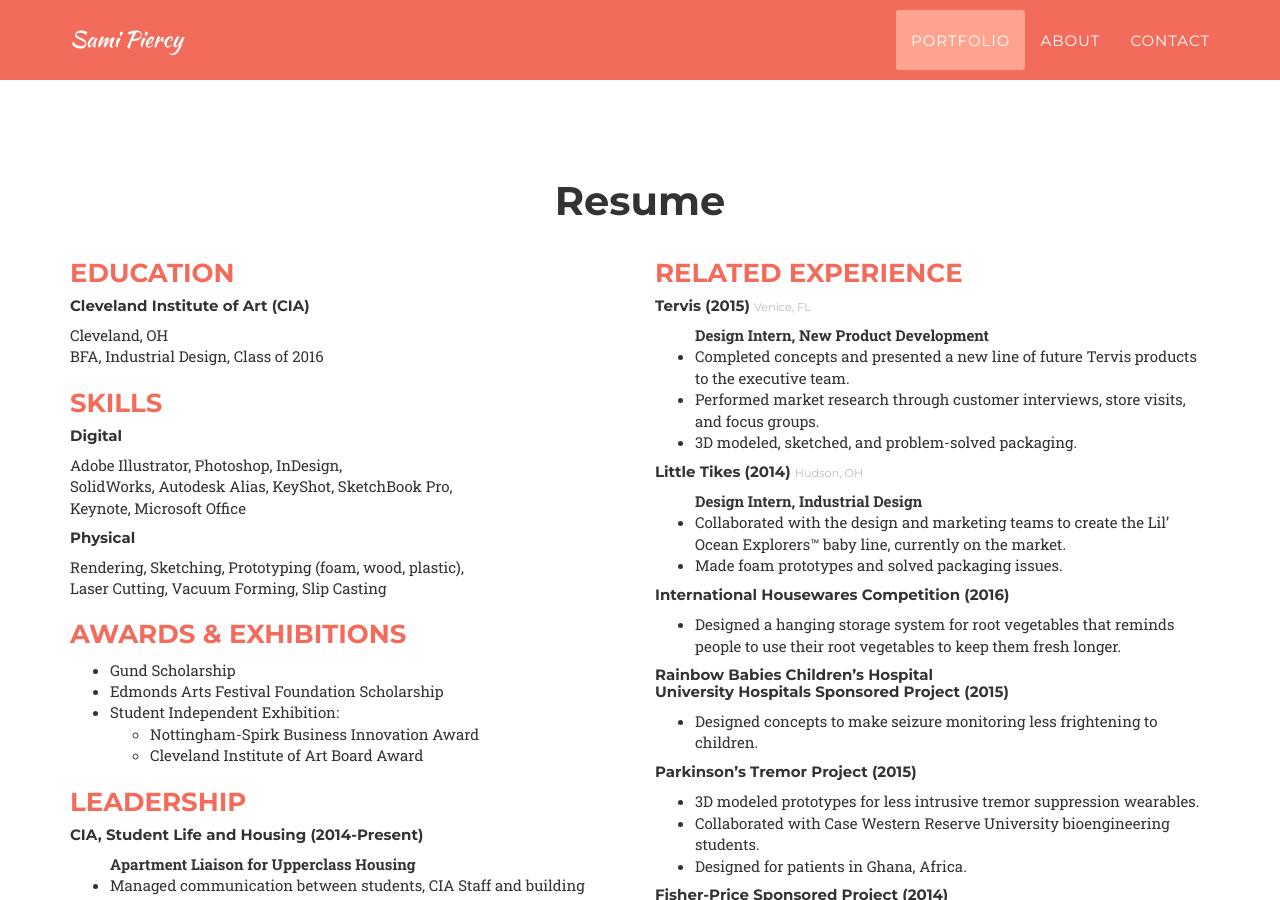
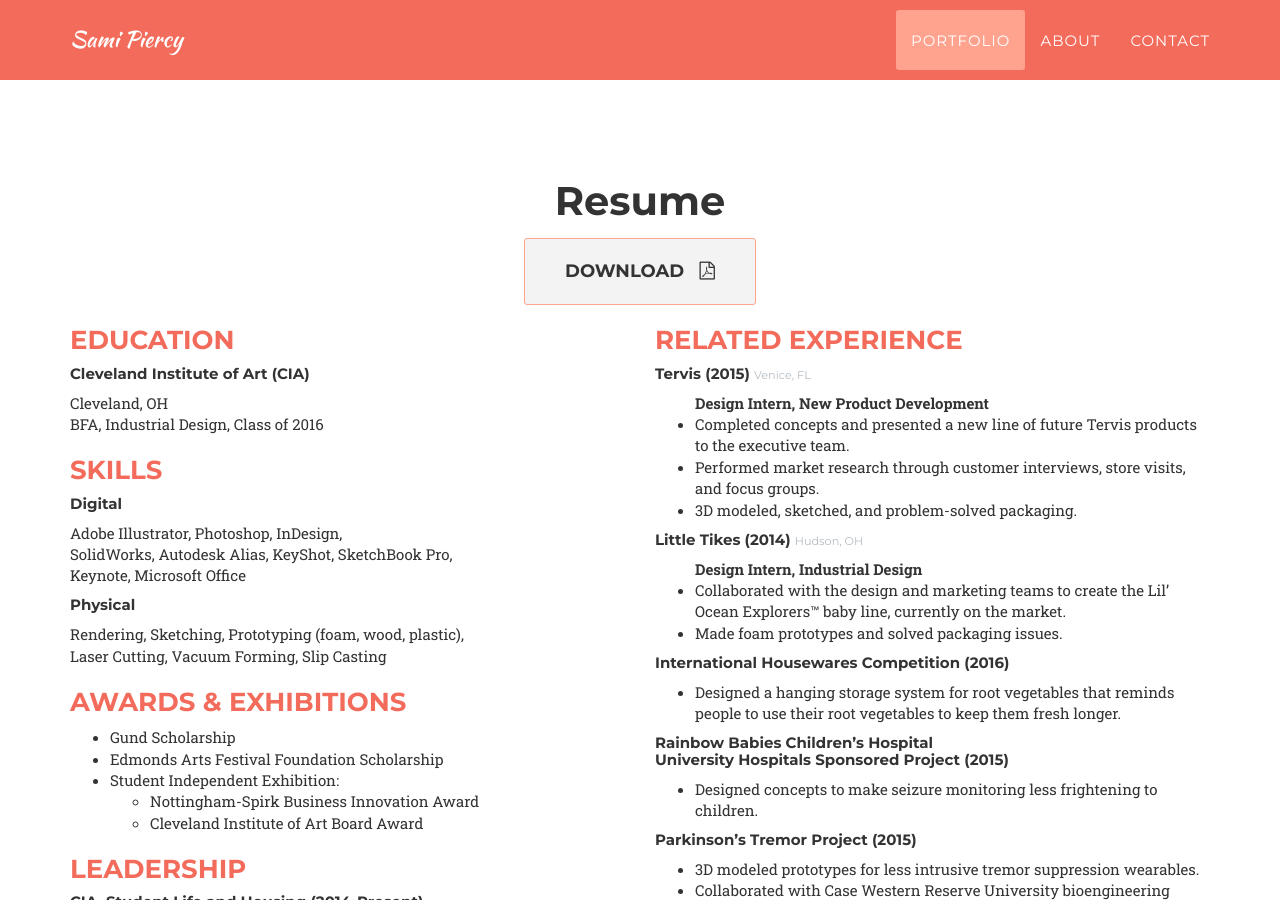
Before and after one commit to bpiercy/samipiercy, a Jekyll site: the page built from index.html, in a window 1280 px wide and 900 px high, scrolled down 3073 px. Built offline with Jekyll 4.4.1, drawn with Linux system fonts in a browser that asks for light colours; some web fonts are replaced.

Commit message:
0.1.20 resume

```diff
--- a/_includes/resume.html
+++ b/_includes/resume.html
@@ -4,7 +4,7 @@
             <div class="row">
                 <div class="col-lg-12 text-center">
                     <h2 class="section-heading">Resume</h2>
-                    <div class="logo"> </div>
+                    <a class="btn btn-xl" href="other/SamiPiercy_Resume2016.pdf">Download &nbsp;&nbsp;<i class="fa fa-file-pdf-o"></i></a>
                 </div>
             </div>
             <div class="row">
```
Also changed, not shown: 1 other file.
